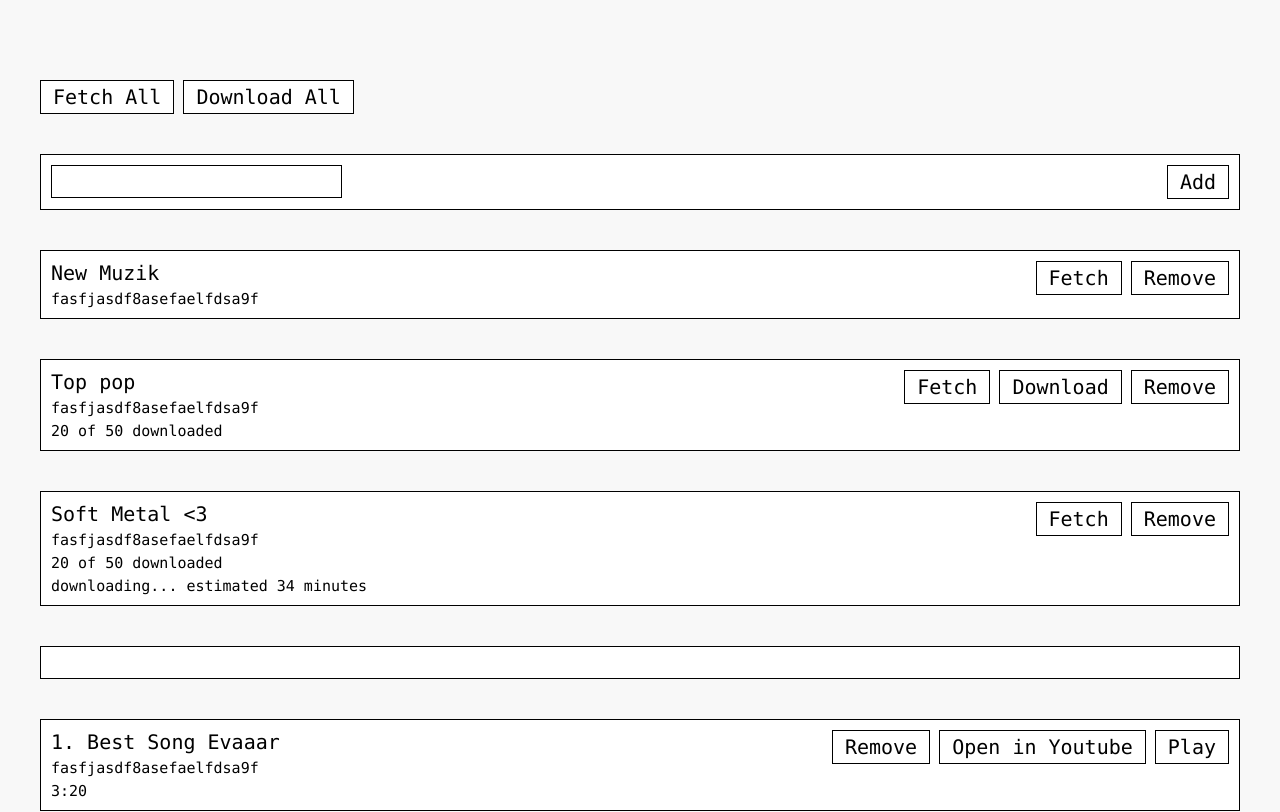
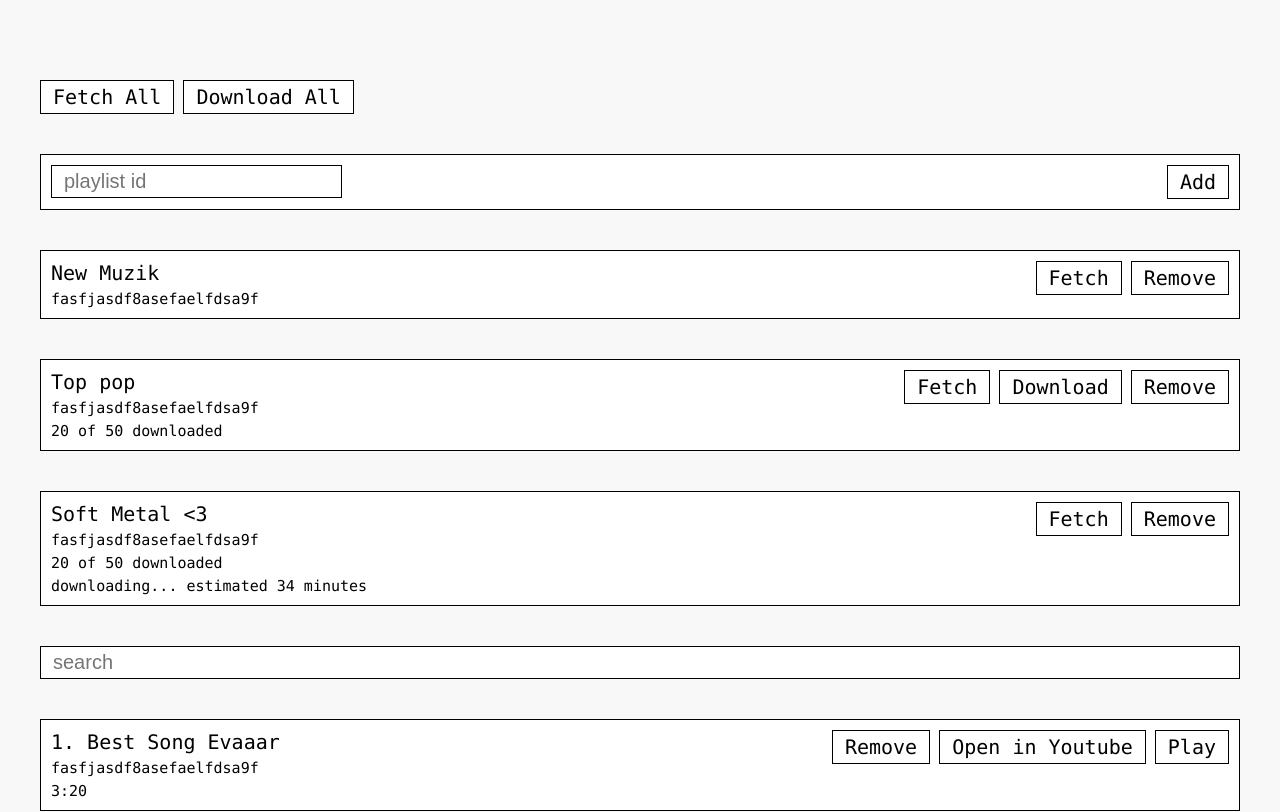
Before and after one commit to mahhov/youtube-native-playlist, an Electron app: page src/index.html in a window 1280 px wide. Shown: the top 812 px of the page. Drawn offline with nearby package versions, Linux system fonts and the light colour scheme; files that its build step writes are made by us from their sources; no server answers.

Commit message:
placehodler text for playlsit id and search input boxes

```diff
--- a/src/index.html
+++ b/src/index.html
@@ -17,7 +17,7 @@
 				<button onclick="">Add</button>
 			</div>
 			<div class="line">
-				<input/>
+				<input placeholder="playlist id"/>
 			</div>
 		</div>
 
@@ -56,7 +56,7 @@
 
 	<div class="section" bind-if="=(selectedTab, 'library')">
 		<div class="line">
-			<input style="width: 100%"/>
+			<input style="width: 100%" placeholder="search"/>
 		</div>
 
 		<div class="group">
```
